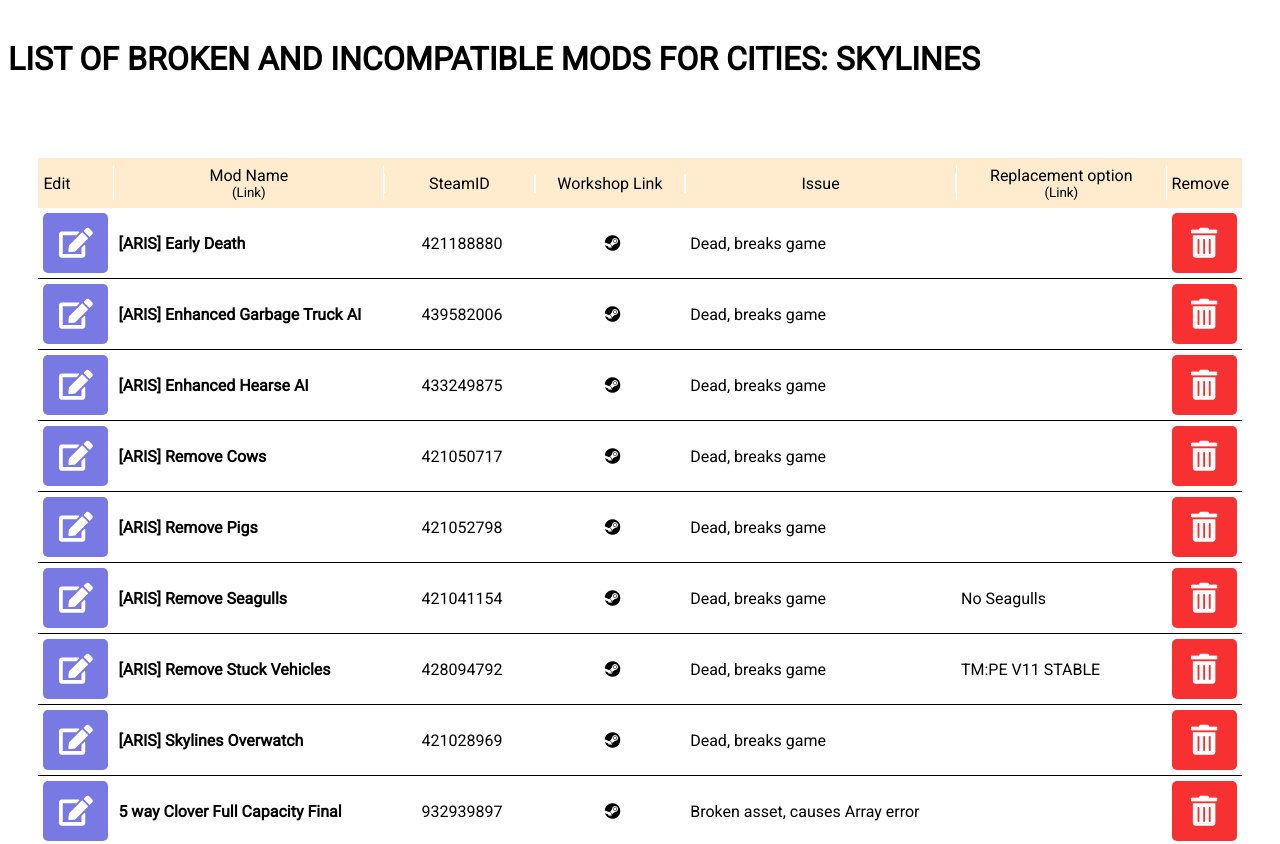
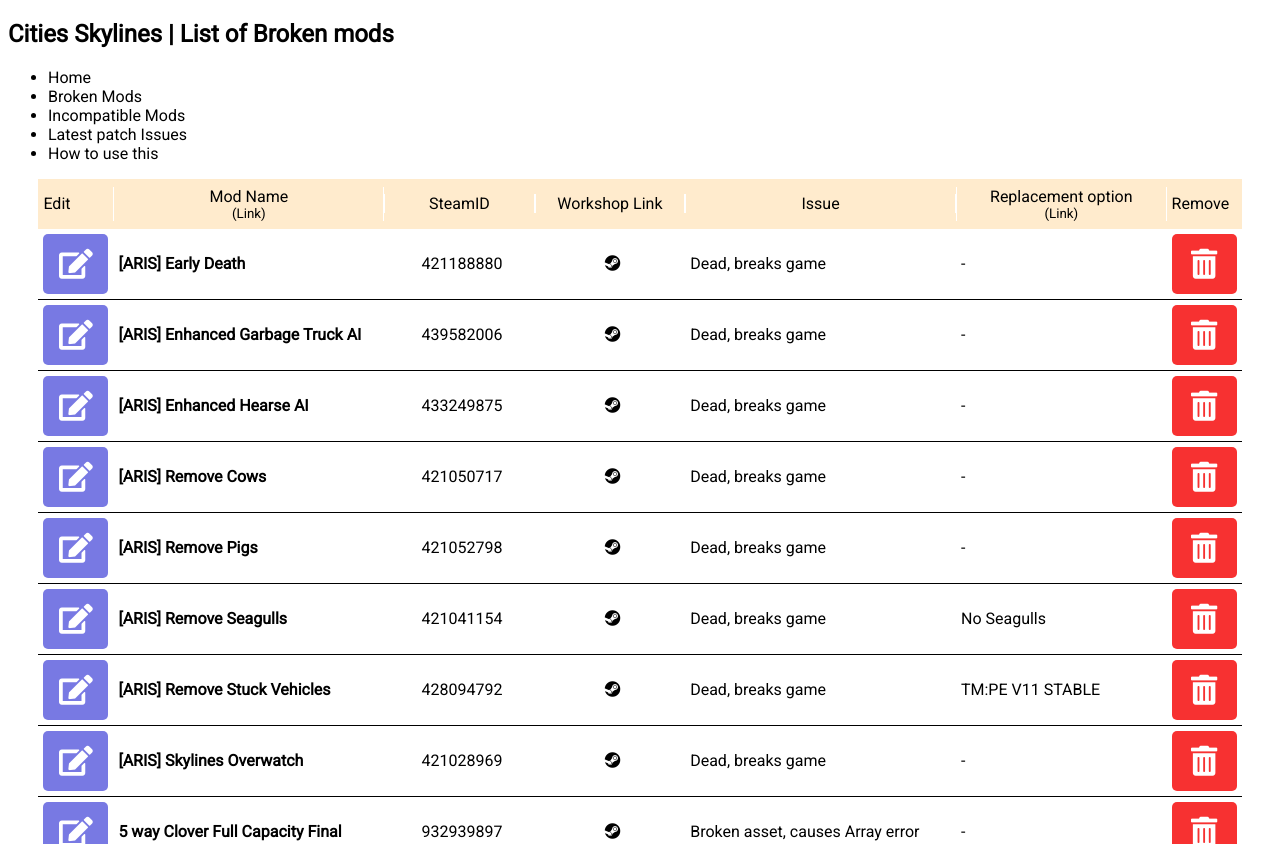
Before and after one commit to Vlad-404/Skylines_broken_mods, a website: page index.html in a window 1280 px wide. Shown: the top 844 px of the page. Drawn offline with Linux system fonts and the light colour scheme.

Commit message:
Add navbar and contents

```diff
--- a/index.html
+++ b/index.html
@@ -18,8 +18,16 @@
 </head>
 
 <body>
-
-  <h1 id="title">LIST OF BROKEN AND INCOMPATIBLE MODS FOR CITIES: SKYLINES</h1>
+  <nav class="navbar">
+    <h2>Cities Skylines | List of Broken mods</h2>
+    <ul>
+      <li class="nav-item"><a href="#">Home</a></li>
+      <li class="nav-item"><a href="#">Broken Mods</a></li>
+      <li class="nav-item"><a href="#">Incompatible Mods</a></li>
+      <li class="nav-item"><a href="#">Latest patch Issues</a></li>
+      <li class="nav-item"><a href="#">How to use this</a></li>
+    </ul>
+  </nav>
   <div id="table-container">
     <div class="desc-row sm-hide">
       <div class="edit-sizes">Edit</div>
--- a/script.js
+++ b/script.js
@@ -23,7 +23,7 @@
                 <div class="mod-row text-mid w-10"><a href="${URL}" target="_blank" rel="noopener"><i class="fab fa-steam"></i></a></div>
                 <div class="mod-row w-20">${Issue}</div>
                 <div class="mod-row w-15">
-                    ${replacement ? `<a href="${__5}" target="_blank" rel="noopener">${replacement}</a>` : ' '}
+                    ${replacement ? `<a href="${__5}" target="_blank" rel="noopener">${replacement}</a>` : '-'}
                 </div>
                 <button class="edit edit-sizes del-icon"><i class="fas fa-trash-alt icon"></i></button>
                 `
@@ -76,7 +76,7 @@
                         </div>
                     </div>` :
                     `<div class="mod-desc-row">
-                        None so far
+                        -
                     </div>`
                 }
 
```
